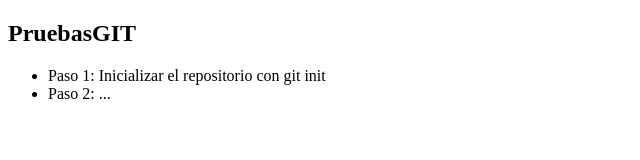
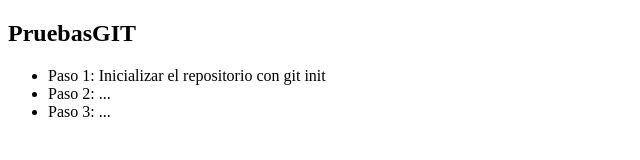
Before and after one commit to hectorcorteell/Online_AW, a plain HTML site: page index.html in a window 1280 px wide. Shown: the full height of the page, 0-640 px from the left. Drawn offline with Linux system fonts and the light colour scheme.

Commit message:
Añadir paso 3

```diff
--- a/index.html
+++ b/index.html
@@ -10,6 +10,7 @@
     <ul>
         <li>Paso 1: Inicializar el repositorio con git init</li>
         <li>Paso 2: ...</li>
+        <li>Paso 3: ...</li>
     </ul>
 </body>
 </html>
```
